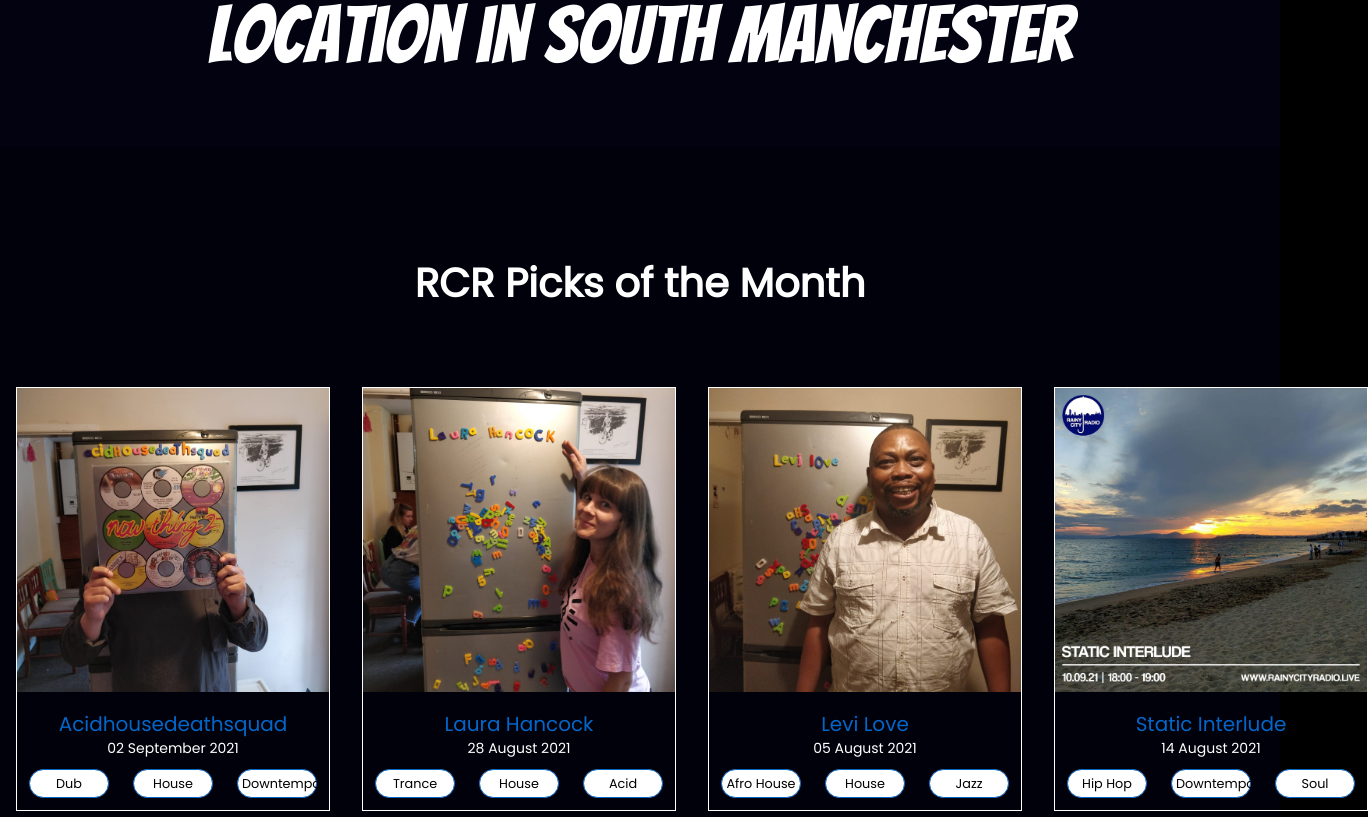
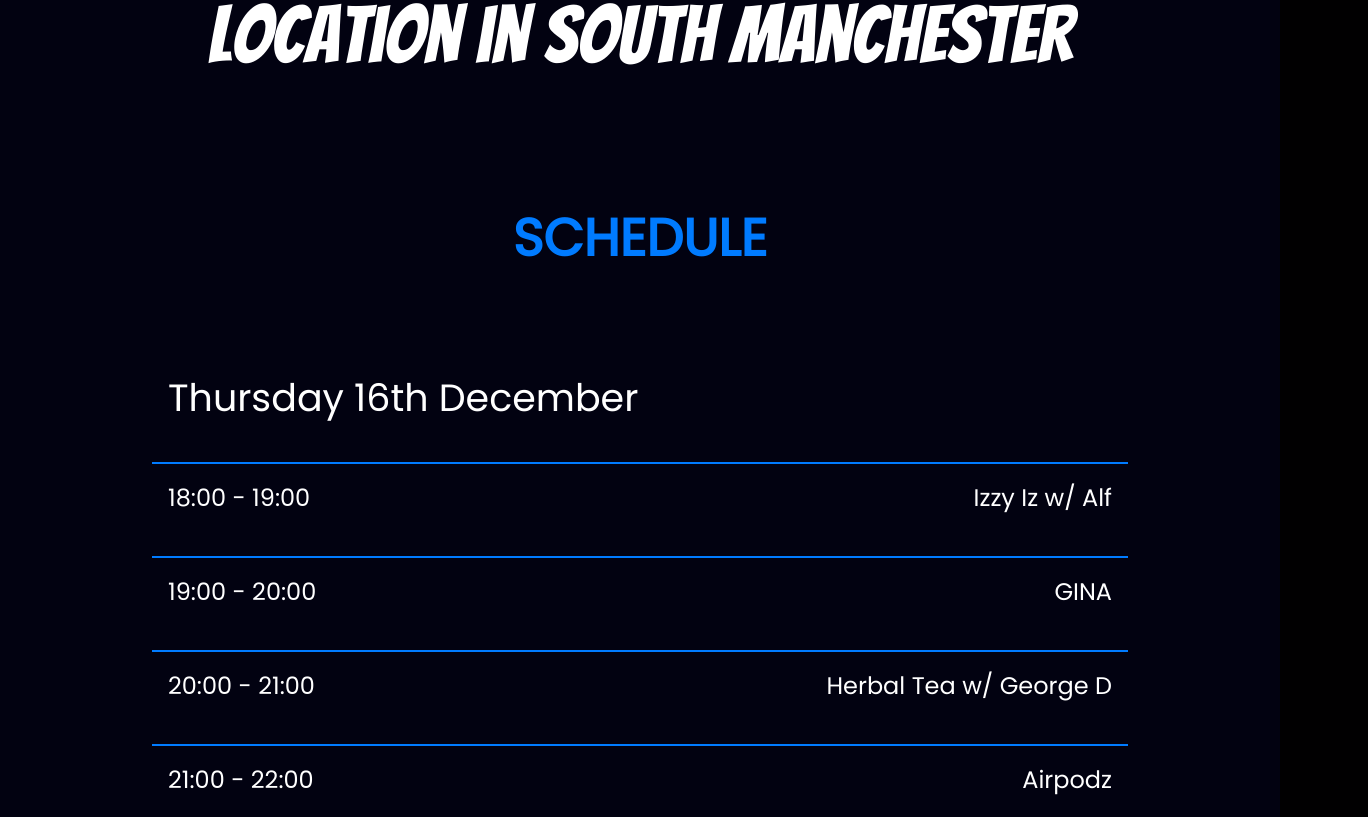
Before and after one commit to katiemhughes/radio-website, a React (Create React App) app: page / in a window 1280 px wide. Shown: the part 723-1540 px from the top of the page, 1368 px wide, since content can reach past the window. Built offline with nearby package versions, Linux system fonts and the light colour scheme.

Commit message:
removal of picks

```diff
--- a/src/components/home/Home.js
+++ b/src/components/home/Home.js
@@ -10,7 +10,7 @@ const Home = () => {
     return (
         <div id="home">
             <HeroSection {...homeObjOne} />
-            <Cards />
+            {/* <Cards /> */}
             <Schedule />
             <About />
             <Footer />
```
